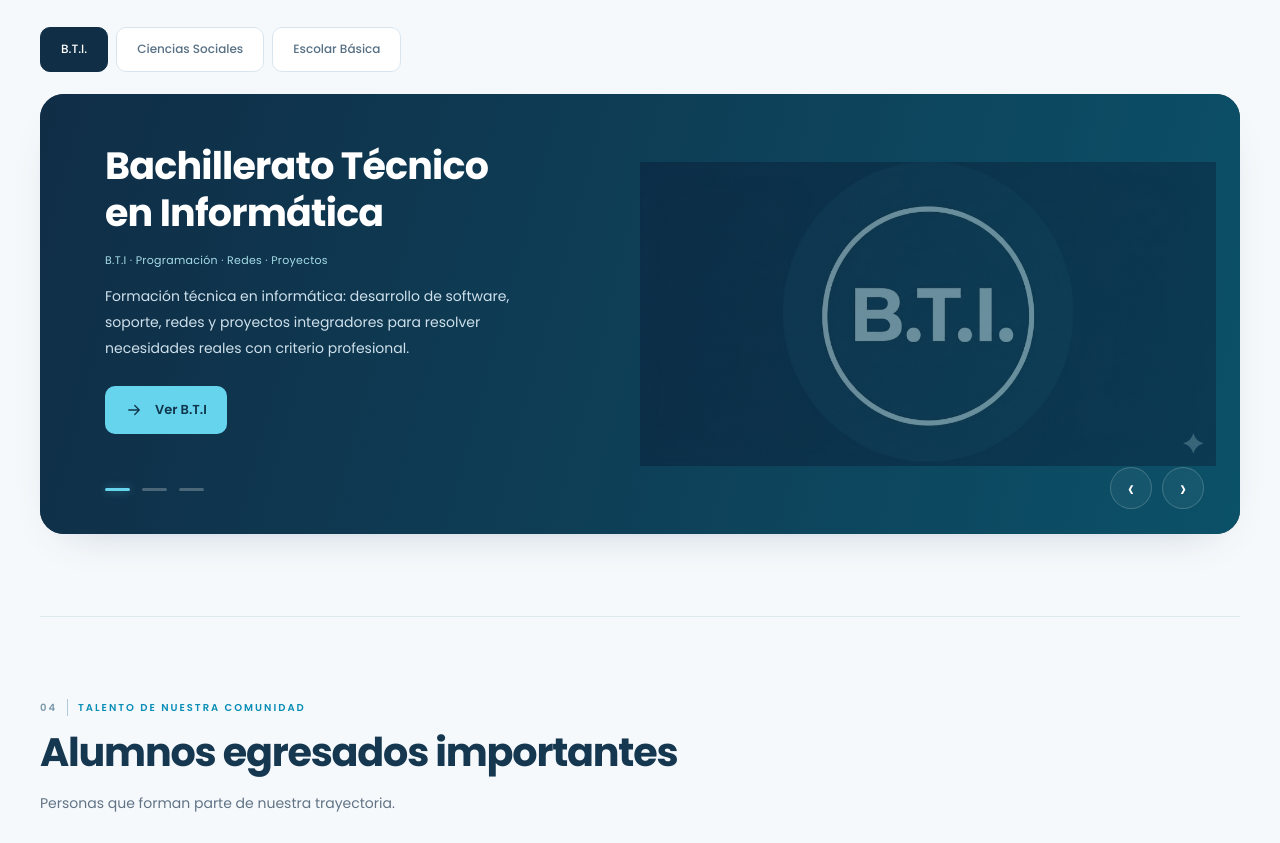
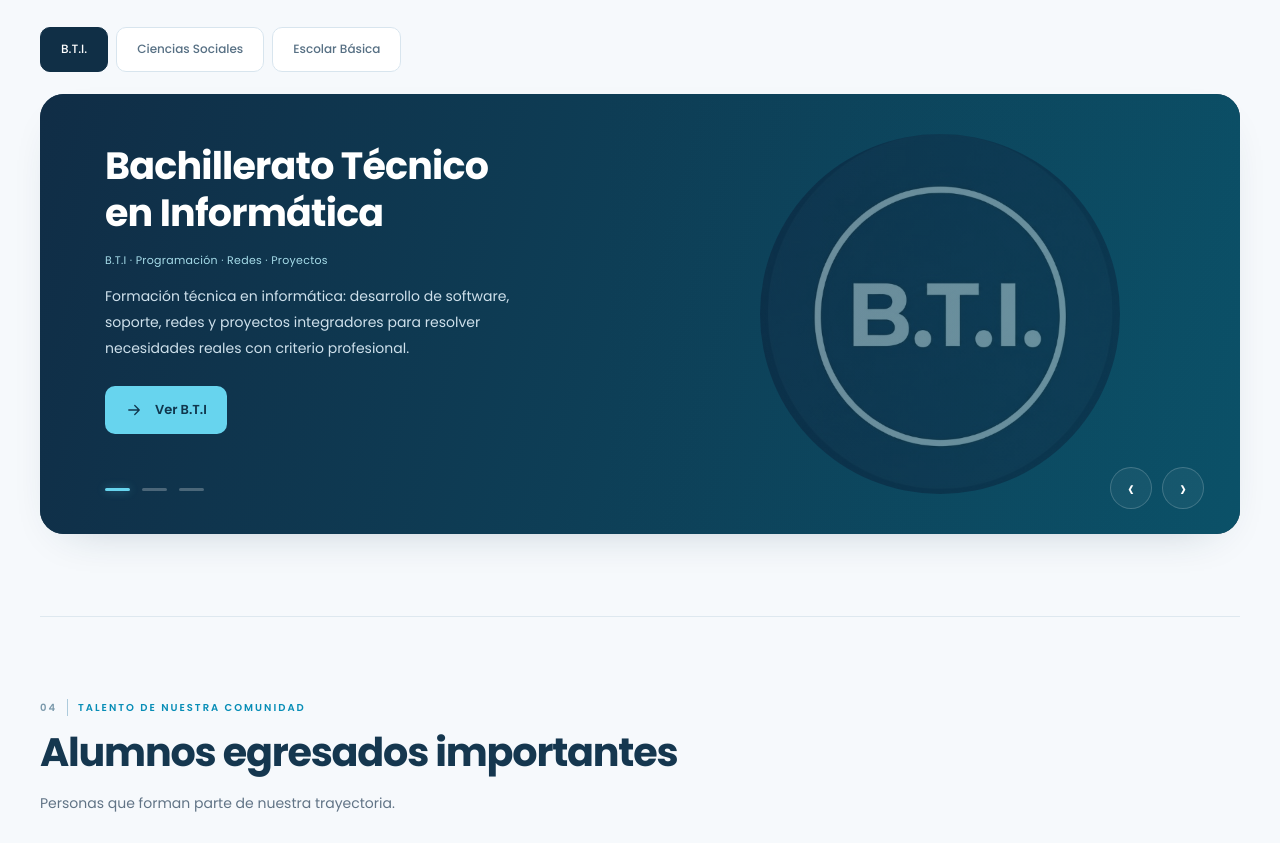
Before and after one commit to crunchyesmicuenta-maker/CNJEC-Web, a plain HTML site: page index.html in a window 1280 px wide. Shown: the part 2357-3200 px from the top of the page. Drawn offline with Linux system fonts and the light colour scheme.

Commit message:
Mostrar solo el círculo del logo B.T.I. en Inicio

```diff
--- a/home-design.css
+++ b/home-design.css
@@ -141,6 +141,8 @@ h1,h2,h3,h4{line-height:1.25}
 .hero-carousel__slide:nth-child(2) .hero-carousel__bg::before{background-image:url("images/logo-cs.png")}
 .hero-carousel__slide--eeb .hero-carousel__bg::before{background-image:url("images/logo-E.E.B.png")}
 .hero-carousel__bg::after{content:"";position:absolute;inset:0;background:linear-gradient(90deg,#102d4600 45%,#0b516810)}
+#program-bti .hero-carousel__bg::before{inset:auto;top:50%;left:75%;width:min(42%,360px);aspect-ratio:1;translate:-50% -50%;border-radius:50%;background-size:auto 100%}
+@media(max-width:600px){#program-bti .hero-carousel__bg::before{top:65%;left:72%;width:70%}}
 .hero-carousel__inner{width:60%;position:relative;padding:48px 65px 100px}
 .hero-carousel__logo-area{font-size:clamp(25px,3vw,38px);font-weight:700;letter-spacing:-.8px;line-height:1.25;color:white;margin-bottom:14px;text-wrap:balance}
 .hero-carousel__meta{font-size:11px;letter-spacing:.3px;color:#a6dce9;margin-bottom:15px}
```
